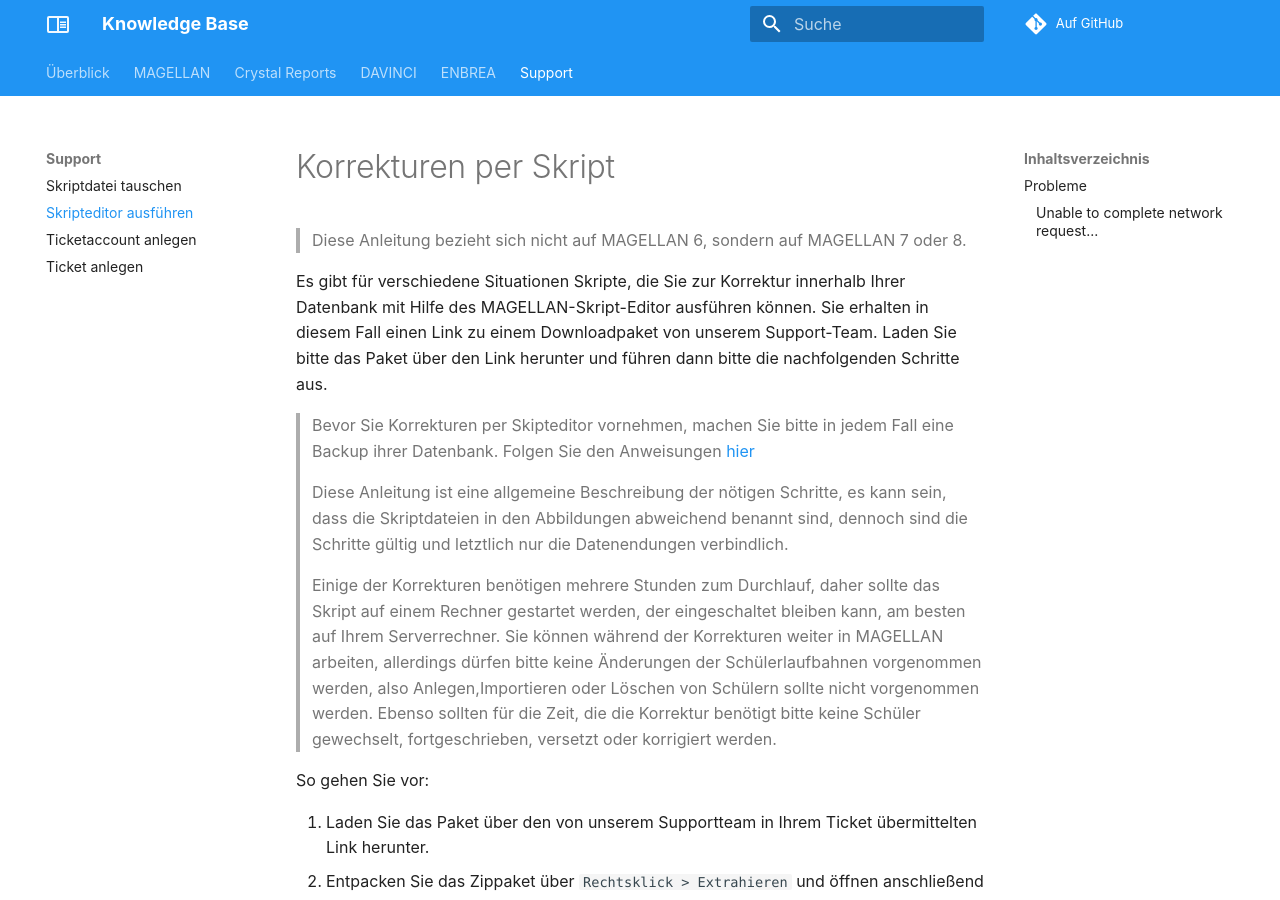
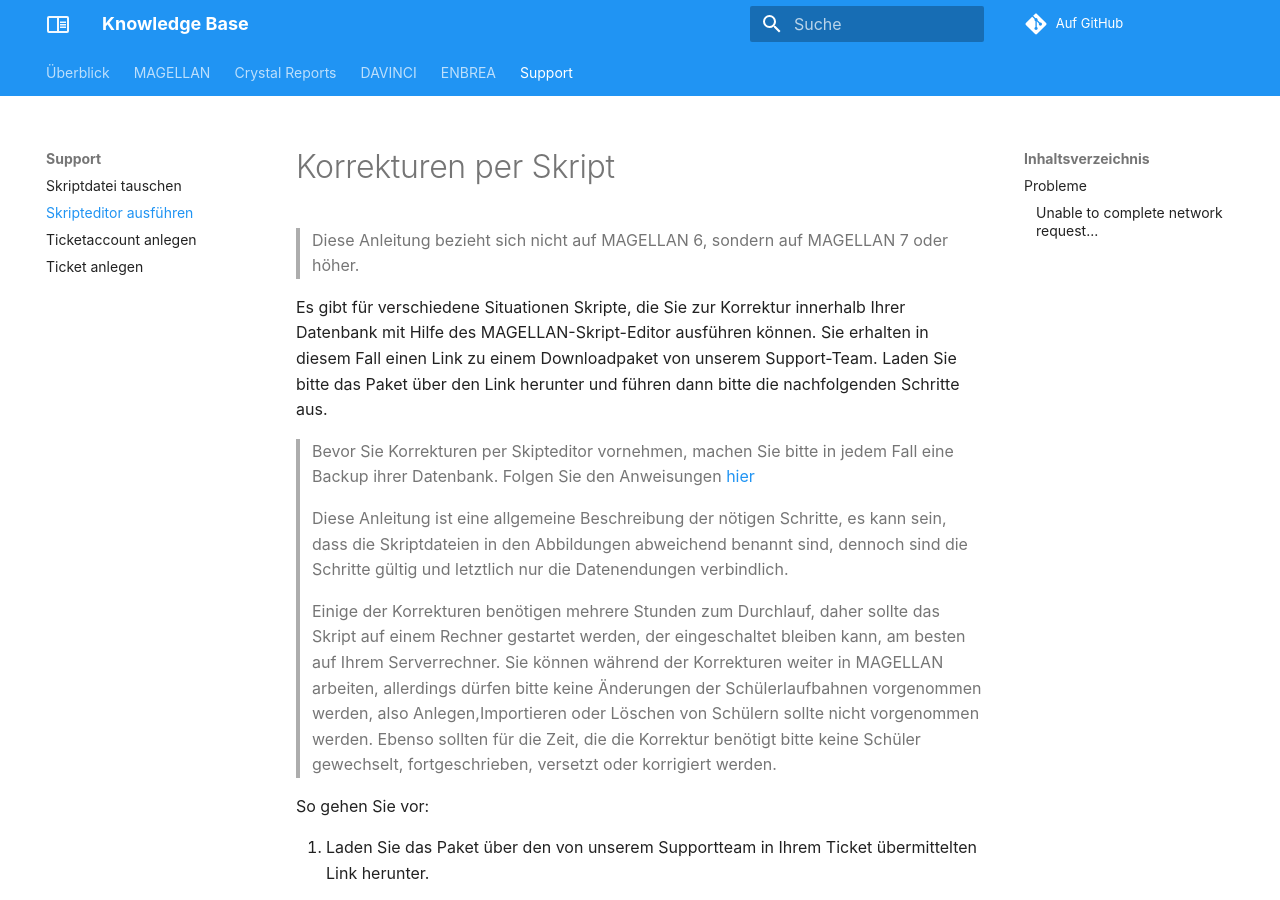
Before and after one commit to stuebersystems/doc.kb.de, an MkDocs documentation site: the page built from docs/support/skripteditor.md, in a window 1280 px wide and 900 px high. Built offline with MkDocs 1.6.1 and Material for MkDocs 9.7.7, drawn with Linux system fonts in a browser that asks for light colours; comment, search, counter and statistics services are not loaded; old or Windows-style settings are respelled for this version of MkDocs.

Commit message:
no message

```diff
--- a/docs/support/skripteditor.md
+++ b/docs/support/skripteditor.md
@@ -1,6 +1,6 @@
 # Korrekturen per Skript
 
->Diese Anleitung bezieht sich nicht auf MAGELLAN 6, sondern auf MAGELLAN 7 oder 8.
+>Diese Anleitung bezieht sich nicht auf MAGELLAN 6, sondern auf MAGELLAN 7 oder höher.
 
 Es gibt für verschiedene Situationen Skripte, die Sie zur Korrektur innerhalb Ihrer Datenbank mit Hilfe des MAGELLAN-Skript-Editor ausführen können. Sie erhalten in diesem Fall einen Link zu einem Downloadpaket von unserem Support-Team.
 Laden Sie bitte das Paket über den Link herunter und führen dann bitte die nachfolgenden Schritte aus.
```
